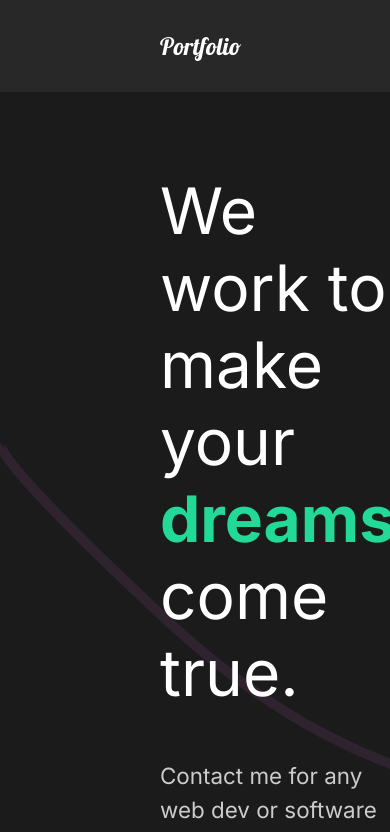
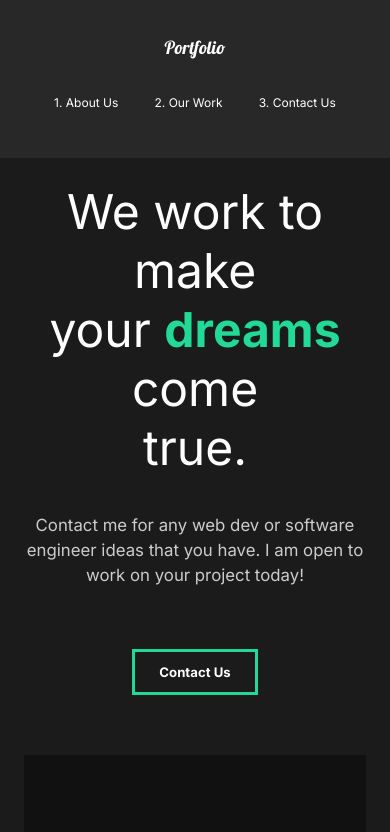
Before and after one commit to michaelpearsun/portfolio, a React (Create React App) app: page / in a window 390 px wide. Shown: the top 832 px of the page. Built offline with nearby package versions, Linux system fonts and the light colour scheme.

Commit message:
Mobile Design

```diff
--- a/src/components/GlobalStyle.js
+++ b/src/components/GlobalStyle.js
@@ -6,10 +6,17 @@
     padding: 0;
     box-sizing: border-box;
 }
+
+html{
+    @media (max-width: 1700px){
+        font-size: 75%
+    }
+}
+
 body{
     background: #1b1b1b;
-    font-family: 'Inter', sans-serif
-
+    font-family: 'Inter', sans-serif;
+    overflow-x: hidden;
 }
 button{
     font-weight: bold;
@@ -50,6 +57,6 @@
     font-size: 1.4rem;
     line-height: 150%;
 }
-`
+`;
 
 export default GlobalStyle;
--- a/src/components/Nav.js
+++ b/src/components/Nav.js
@@ -29,6 +29,9 @@
     align-items: center;
     padding: 1rem 10rem;
     background: #282828;
+    position: sticky;
+    top: 0;
+    z-index: 10;
     a{
         color: white;
         text-decoration: none;
@@ -46,6 +49,22 @@
         padding-left: 10rem;
         position: relative;
     }
+    @media (max-width: 1300px){
+        flex-direction: column;
+        padding: 2rem 1rem;
+        #logo{
+            display: inline-block;
+            margin: 1rem;
+        }
+        ul{
+            padding: 2rem;
+            justify-content: space-around;
+            width: 100%
+        }
+        li{
+            padding: 0;
+        }
+    }
 
 `
 
--- /dev/null
+++ b/src/components/ScrollTop.js
@@ -0,0 +1,16 @@
+import { useEffect } from 'react';
+import { useLocation } from 'react-router-dom'
+
+const ScrollTop = () => {
+    const { pathname } = useLocation();
+    useEffect(() => {
+        window.scroll({
+            top: 0,
+            left: 0,
+        });
+    }, [pathname])
+
+    return null;
+};
+
+export default ScrollTop;
--- a/src/components/ServicesSection.js
+++ b/src/components/ServicesSection.js
@@ -8,8 +8,6 @@
 import { StyledComponentAbout, StyledComponentDescription, StyledComponentImage } from '../styles';
 import { useScroll } from './useScroll';
 import { fade } from '../animation';
-//import { useInView } from 'react-intersection-observer';
-//import { useAnimation } from 'framer-motion';
 
 const ServicesSection = () => {
     const [element, controls] = useScroll();
@@ -68,6 +66,9 @@
 const StyledComponentCards = styled.div`
     display: flex;
     flex-wrap: wrap;
+    @media (max-width: 1300px){
+        justify-content: center;
+    }
 `
 
 const StyledComponentCard = styled.div`
--- a/src/pages/AboutUs.js
+++ b/src/pages/AboutUs.js
@@ -3,14 +3,16 @@
 import { pageAnimation } from '../animation';
 import AboutSection from '../components/AboutSection';
 import FaqSection from '../components/FaqSection';
+import ScrollTop from '../components/ScrollTop';
 import ServicesSection from '../components/ServicesSection';
 
 const AboutUs = () => {
     return (
-        <motion.div variants={ pageAnimation } exit="exit" initial="hidden" animate="show">
+        <motion.div variants={pageAnimation} exit="exit" initial="hidden" animate="show">
             <AboutSection />
             <ServicesSection />
             <FaqSection />
+            <ScrollTop />
         </motion.div>
     )
 }
--- a/src/pages/ContactUs.js
+++ b/src/pages/ContactUs.js
@@ -39,11 +39,18 @@
     padding: 5rem 10rem;
     color: #353535;
     min-height: 90vh;
+    @media (max-width: 1500px){
+        padding: 2rem 2rem;
+        font-size: 1rem;
+    }
 `;
 
 const StyledComponentTitle = styled.div`
     margin-bottom: 4rem;
     color: black;
+    @media (max-width: 1500px){
+        margin-top: 5rem;
+    }
 `;
 
 const StyledComponentHide = styled.div`
--- a/src/pages/MovieDetail.js
+++ b/src/pages/MovieDetail.js
@@ -65,6 +65,10 @@
     margin: 5rem 10rem;
     align-items: center;
     justify-content: space-around;
+    @media (max-width: 1500px){
+        display: block;
+        margin: 2rem 2rem;
+    }
 `;
 
 const StyledComponentAward = styled.div`
--- a/src/pages/OurWork.js
+++ b/src/pages/OurWork.js
@@ -9,6 +9,7 @@
 import { motion } from "framer-motion";
 import { pageAnimation, fade, photoAnim, lineAnim, slider, sliderContainer } from '../animation';
 import { useScroll } from '../components/useScroll';
+import ScrollTop from '../components/ScrollTop';
 
 
 
@@ -47,6 +48,7 @@
                     <img src={goodtimes} alt="goodtimes" />
                 </Link>
             </StyledComponentMovie>
+            <ScrollTop/>
         </StyledComponentOurWork>
     )
 };
@@ -55,6 +57,9 @@
     min-height: 100vh;
     overflow: hidden;
     padding: 5rem 10rem;
+    @media (max-width: 1300px){
+        padding: 2rem 2rem;
+    }
     h2{
         padding: 1rem 0rem;
     }
--- a/src/styles.js
+++ b/src/styles.js
@@ -8,6 +8,11 @@
     justify-items: space-between;
     padding: 5rem 10rem;
     color: white;
+    @media (max-width: 1300px){
+        display: block;
+        padding: 2rem 2rem;
+        text-align: center;
+    }
 `
 export const StyledComponentDescription = styled.div`
     flex: 1;
@@ -15,6 +20,12 @@
     z-index: 2;
     h2{
         font-weight:lighter;
+    }
+    @media (max-width: 1300px){
+        padding: 0;
+        button{
+            margin: 2rem 0rem 5rem 0rem;
+        }
     }
 `
 
```
